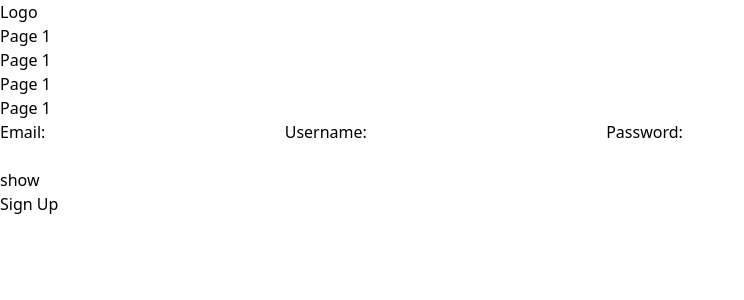
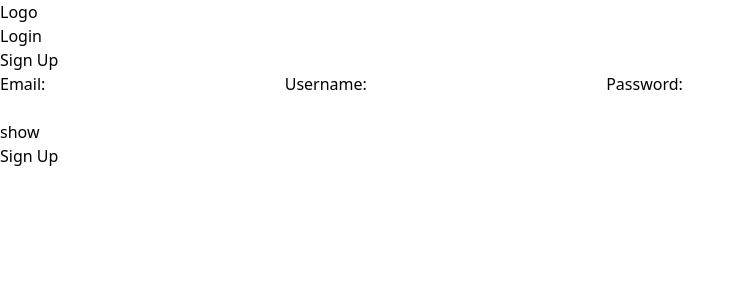
Before and after one commit to Ghersi75/SpringBootRefundProject1, a React (Vite) app in the folder frontend/: page /signup in a window 1280 px wide. Shown: the top 300 px of the page, without its empty margins (0-744 px from the left). Built offline with nearby package versions, Linux system fonts and the light colour scheme; no server answers.

Commit message:
Added links to login and sign up pages as well navbar user info component to navbar right side

```diff
--- a/frontend/src/components/Navbar.tsx
+++ b/frontend/src/components/Navbar.tsx
@@ -1,13 +1,32 @@
+import { useContext } from "react"
+import { Link } from "react-router-dom"
+import { UserContext } from "../Context/UserContext"
+import NavbarUserInfo from "./NavbarUserInfo";
+
 export default function Navbar() {
+  const content = useContext(UserContext);
+
+  if (!content) {
+    throw new Error("Error");
+  }
+
+  const { userInfo } = content;
+
   return(
     <nav className="h-[80px] min-w-svw bg-zinc-800 flex gap-4 py-4 px-8 justify-between items-center text-white">
       <h1> Logo </h1>
-      <ul className="flex gap-8">
-        <li> Page 1</li>
-        <li> Page 1</li>
-        <li> Page 1</li>
-        <li> Page 1</li>
-      </ul>
+        {
+          userInfo ?
+          <NavbarUserInfo /> :
+          <ul className="flex gap-8">
+            <Link to="/login">
+              <li> Login </li>
+            </Link>
+            <Link to="/signup">
+              <li> Sign Up </li>
+            </Link>
+          </ul>
+        }
     </nav>
   )
 }
```
